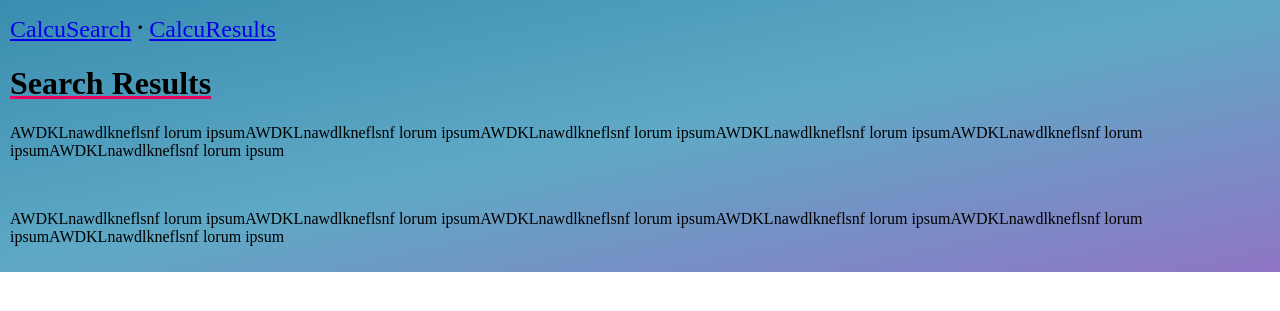
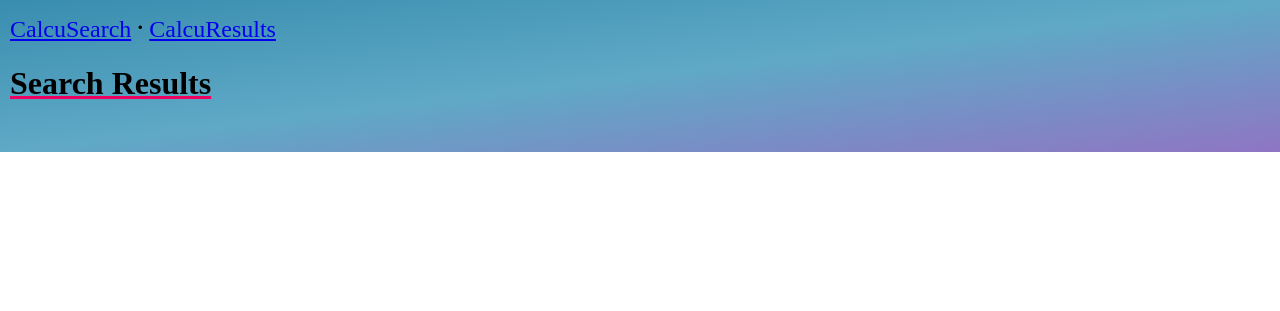
Before and after one commit to aahFancyGun/calcQuestionSE, a Flask app: page /view_results in a window 1280 px wide. Shown: the top 311 px of the page. Run offline with Flask 3, Linux system fonts and the light colour scheme.

Commit message:
code cleanup

```diff
--- a/templates/results.html
+++ b/templates/results.html
@@ -33,9 +33,7 @@
             </div>
         {% endfor %}
 
-        <p>AWDKLnawdlkneflsnf lorum ipsumAWDKLnawdlkneflsnf lorum ipsumAWDKLnawdlkneflsnf lorum ipsumAWDKLnawdlkneflsnf lorum ipsumAWDKLnawdlkneflsnf lorum ipsumAWDKLnawdlkneflsnf lorum ipsum</p>
         <br>
-        <p>AWDKLnawdlkneflsnf lorum ipsumAWDKLnawdlkneflsnf lorum ipsumAWDKLnawdlkneflsnf lorum ipsumAWDKLnawdlkneflsnf lorum ipsumAWDKLnawdlkneflsnf lorum ipsumAWDKLnawdlkneflsnf lorum ipsum</p>
     </div>
 </body>
 </html>
```
